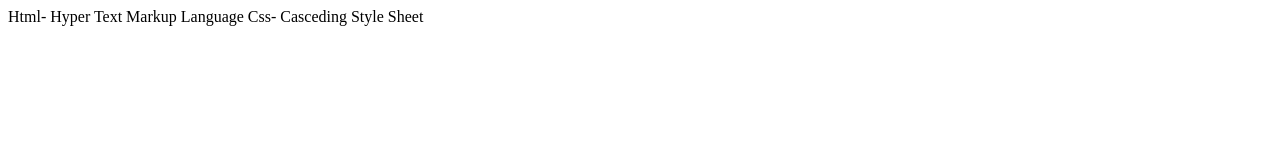
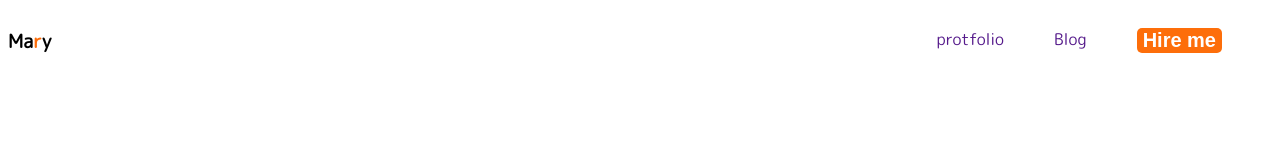
Before and after one commit to Mdmasumsarker/restart, a plain HTML site: page index.html in a window 1280 px wide. Drawn offline with Linux system fonts and the light colour scheme.

Commit message:
second commit

```diff
--- a/index.html
+++ b/index.html
@@ -3,10 +3,30 @@
 <head>
     <meta charset="UTF-8">
     <meta name="viewport" content="width=device-width, initial-scale=1.0">
-    <title>index</title>
+    <title>new website</title>
+    <link rel="preconnect" href="https://fonts.googleapis.com">
+    <link rel="preconnect" href="https://fonts.gstatic.com" crossorigin>
+    <link href="https://fonts.googleapis.com/css2?family=M+PLUS+Rounded+1c&display=swap" rel="stylesheet">
+    <link rel="stylesheet" href="style css/first.css">
 </head>
 <body>
-    Html- Hyper Text Markup Language
-    Css- Casceding Style Sheet
+    <header>
+        <nav>
+            <h3>Ma<span class="text-primary">r</span>y</h3>
+            <ul>
+                <li><a href="">protfolio</a></li>
+                <li><a href="">Blog</a></li>
+                <li><button class="btn-primary">Hire me</button></li>
+            </ul>
+        </nav>
+
+    </heder>
+    <maiin>
+
+    </maiin>
+    <footer>
+
+    </footer>
+
 </body>
 </html>
--- /dev/null
+++ b/style css/first.css
@@ -0,0 +1,40 @@
+nav {
+    display: flex;
+        justify-content: space-between;
+        align-items: center;
+
+}
+
+nav>ul {
+    display: flex;
+}
+
+nav li {
+    list-style: none;
+    margin-right: 50px;
+
+}
+
+body {
+
+    font-family: "M PLUS Rounded 1c", sans-serif;
+    font-weight: 10000;
+}
+
+nav a {
+    text-decoration: none;
+}
+
+.text-primary {
+    color: rgb(253, 110, 10)
+}
+
+.btn-primary {
+    background-color: rgb(253, 110, 10);
+    border: 0;
+    border-radius: 5px;
+    color: rgb(255, 255, 255);
+    font-size: 20px;
+    font-weight: 700;
+    /* padding: 20px 40px; */
+}
```
